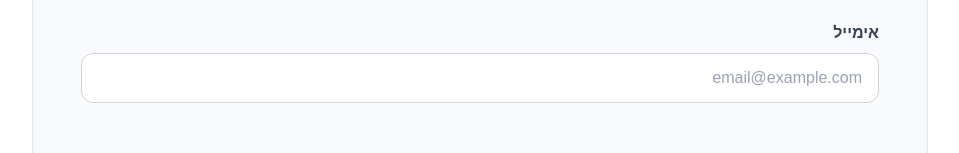
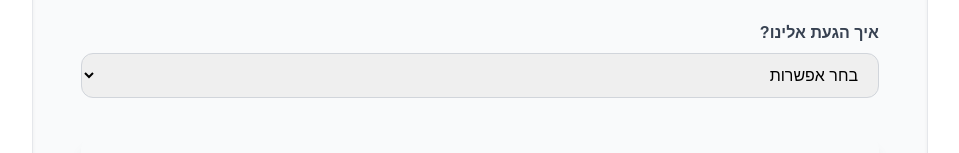
Before and after one commit to makeai12555/JerusalemCoursesProject, a website: page landing-generator/public/index.html in a window 1280 px wide. Shown: the part 1613-1766 px from the top of the page, without its empty margins (160-1119 px from the left). Drawn offline with nearby package versions, Linux system fonts and the light colour scheme; no server answers.

Commit message:
Update index.html

```diff
--- a/landing-generator/public/index.html
+++ b/landing-generator/public/index.html
@@ -96,8 +96,15 @@
                     <input type="tel" placeholder="050-0000000" class="w-full px-4 py-3 rounded-xl border border-gray-300 focus:ring-2 outline-none" style="--tw-ring-color: var(--primary);" required>
                 </div>
                 <div class="md:col-span-2 space-y-2">
-                    <label class="block font-bold text-gray-700">אימייל</label>
-                    <input type="email" placeholder="email@example.com" class="w-full px-4 py-3 rounded-xl border border-gray-300 focus:ring-2 outline-none" style="--tw-ring-color: var(--primary);" required>
+                    <label class="block font-bold text-gray-700">איך הגעת אלינו?</label>
+                    <select class="w-full px-4 py-3 rounded-xl border border-gray-300 focus:ring-2 outline-none" style="--tw-ring-color: var(--primary);" required>
+                        <option value="">בחר אפשרות</option>
+                        <option value="social-media">רשתות חברתיות</option>
+                        <option value="friends">חברים/משפחה</option>
+                        <option value="school">בית ספר</option>
+                        <option value="search">חיפוש באינטרנט</option>
+                        <option value="other">אחר</option>
+                    </select>
                 </div>
                 <div class="md:col-span-2 pt-4">
                     <button type="submit" class="w-full btn-primary text-white font-bold py-4 rounded-xl text-lg shadow-lg">
```
